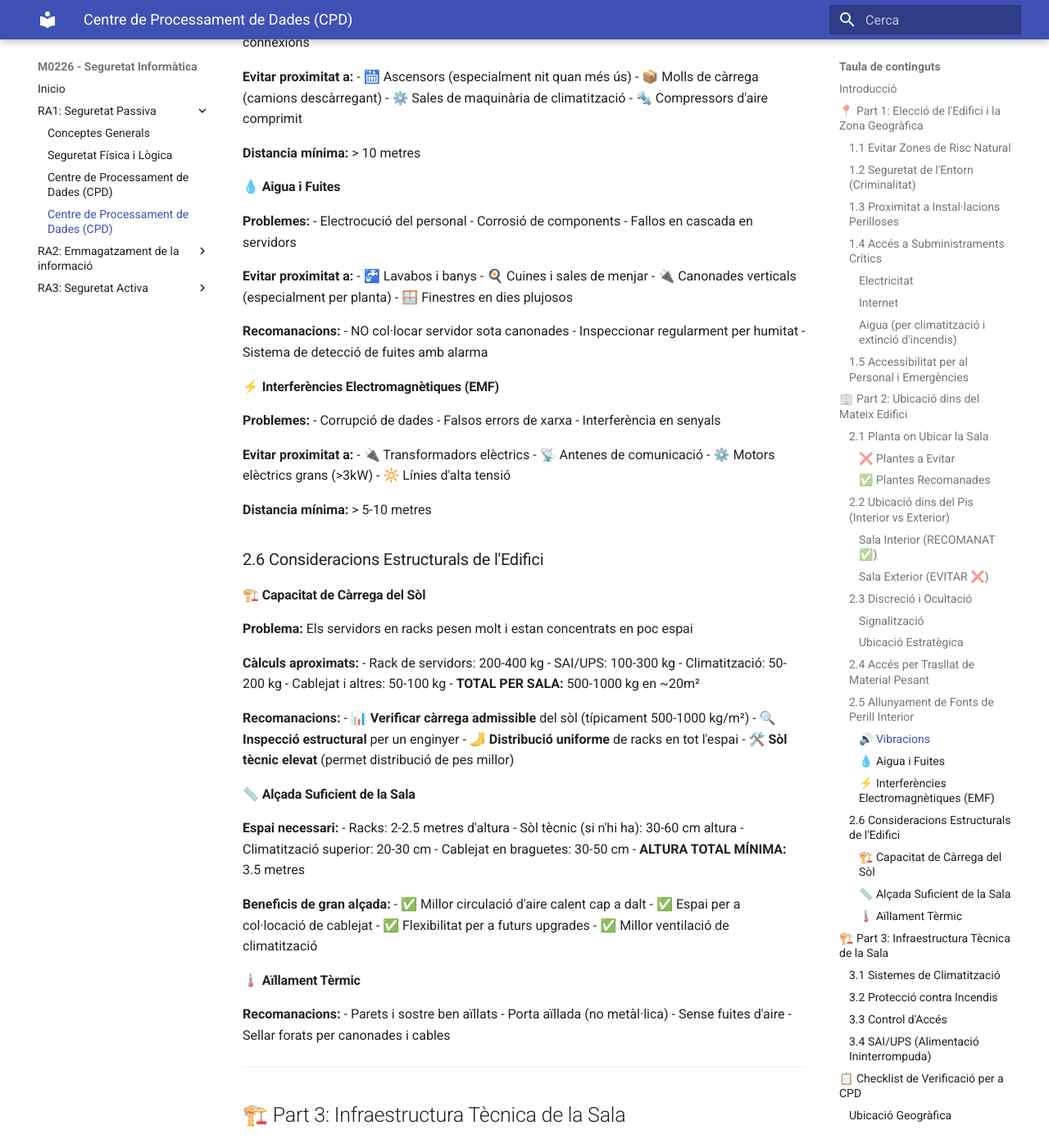
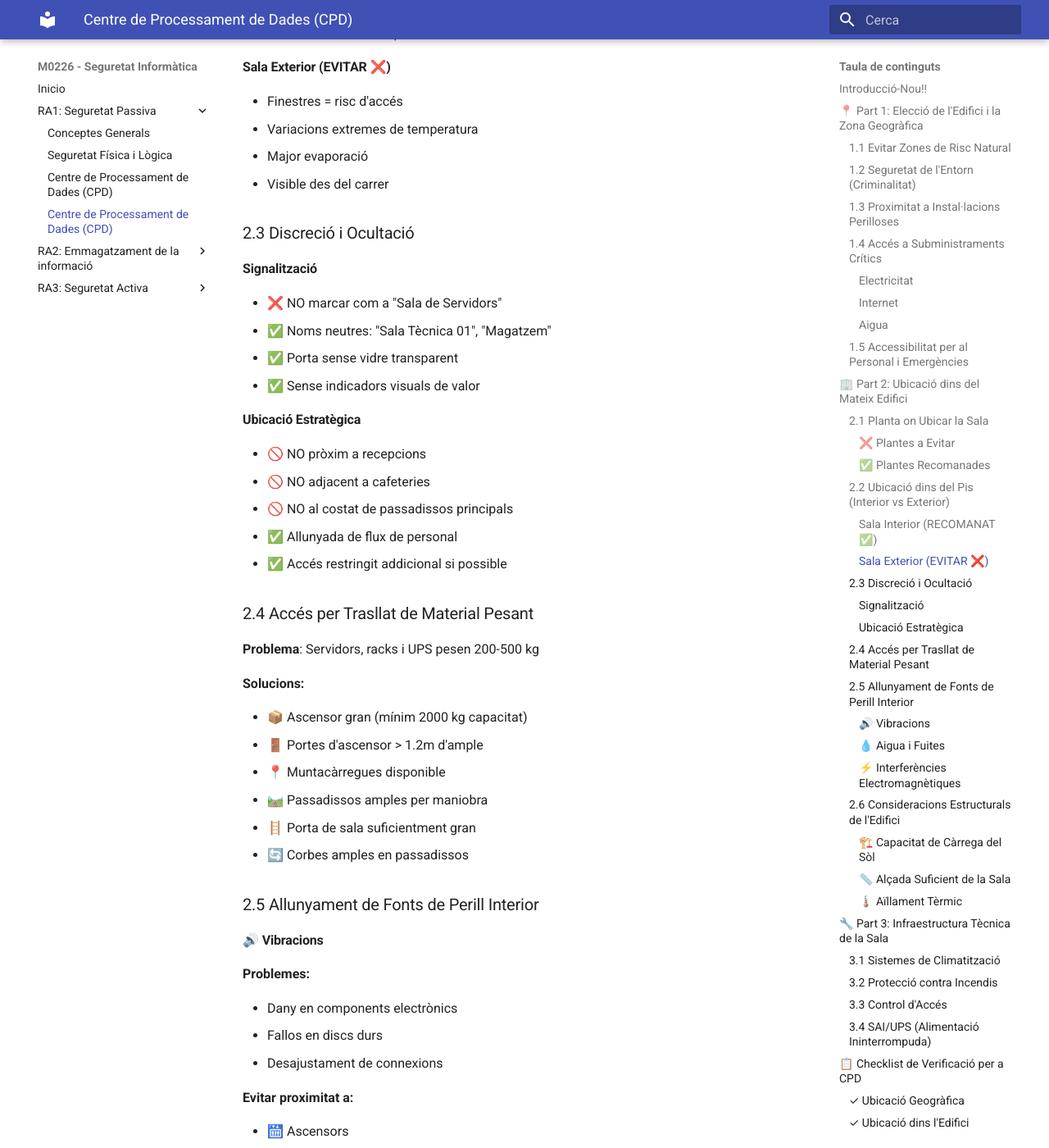
Before and after one commit to lmontesi365/m0226SI, an MkDocs documentation site: the page built from docs/ra1/servidors.md, in a window 1280 px wide and 1400 px high, scrolled down 4129 px. Shown: the whole window at 82% size. Built offline with MkDocs 1.6.1 and Material for MkDocs 9.7.7, drawn with Linux system fonts in a browser that asks for light colours; some of the changed text lies outside the part shown.

Commit message:
Revise servidors.md for clarity and updates
Updated the document to improve clarity and organization, including new sections and recommendations for data center location and design.

```diff
--- a/docs/ra1/servidors.md
+++ b/docs/ra1/servidors.md
@@ -1,8 +1,9 @@
+
 # Centre de Processament de Dades (CPD) - Criteris d'Ubicació i Disseny
 
-## Introducció
+## Introducció-Nou!!
 
-Un Centre de Processament de Dades (CPD) o Data Center és la instal·lació física que allotja els servidors, dispositius de xarxa i sistemes de suport necessaris per a l'operació de sistemes informàtics. L'ubicació i el disseny són factors crítics per assegurar la disponibilitat, seguretat i rendiment dels sistemes.
+Un Centre de Processament de Dades (CPD) o Data Center és la instal·lació física que allotja els servidors, dispositius de xarxa i sistemes de suport necessaris per a l'operació de sistemes informàtics. Ubicar-lo adequadament és crític per garantir disponibilitat, seguretat i rendiment.
 
 ---
 
@@ -11,81 +12,91 @@
 ### 1.1 Evitar Zones de Risc Natural
 
 **Problemes:**
-- **Inundacions**: Zones prop de rius, plans al·luvials, àrees baixes propendes a acumular aigua
+
+- **Inundacions**: Zones prop de rius, plans al·luvials, àrees baixes
 - **Terratrèmols**: Regions sismicament actives
 - **Huracans/Tempestes**: Zones costaneres amb risc de vents violents
 - **Nevades extremes**: Zones de muntanya amb risc d'allissos
 
 **Recomanacions:**
-- 📊 **Estudiar l'historial meteorològic** dels últims 20-30 anys
-- 🗺️ **Consultar mapes de riscos naturals** de l'Agència de Protecció Civil
-- 📋 **Verificar plans urbanístics** per assegurar que la zona no serà inundable
-- 🏘️ **Evitar zones de construcció recent** (sòl potencialment inestable)
+
+- 📊 Estudiar l'historial meteorològic dels últims 20-30 anys
+- 🗺️ Consultar mapes de riscos naturals de l'Agència de Protecció Civil
+- 📋 Verificar plans urbanístics per assegurar que la zona no serà inundable
+- 🏘️ Evitar zones de construcció recent (sòl potencialment inestable)
 
 ### 1.2 Seguretat de l'Entorn (Criminalitat)
 
 **Problemes:**
+
 - **Robatoris** de dispositius i equipament
 - **Vandalisme** i sabotatge
 - **Intents de trencament** de la seguretat
 
 **Recomanacions:**
-- 📊 **Investigar índexs de criminalitat** del barri
-- 👮 **Proximitat a commissaria de policia** (idealment < 5 km)
-- 🏢 **Zona amb presència empresarial** (no sola, millor amb altres negocis)
-- 🚔 **Patrulles de seguretat** a la zona
+
+- 📊 Investigar índexs de criminalitat del barri
+- 👮 Proximitat a commissaria de policia (idealment < 5 km)
+- 🏢 Zona amb presència empresarial
+- 🚔 Patrulles de seguretat a la zona
 
 ### 1.3 Proximitat a Instal·lacions Perilloses
 
 **Amenaces Externes:**
 
-| Instal·lació | Risc | Distancia Mínima Recomanada |
-|---|---|---|
-| Benzineres | Explosió, incendi | > 500 metres |
-| Fàbriques químiques | Toxicitat, explosió, radiació | > 1 km |
-| Magatzems de combustibles | Incendi, explosió | > 1 km |
-| Zones industrials | Vibració, contaminació | > 500 metres |
-| Aeroports | Crash aeri, radiació | > 10 km |
-| Línies ferroviàries | Vibració, descarrils | > 300 metres |
-| Centrals elèctriques | Radiació, EMF | > 500 metres |
+| Instal·lació | Risc | Distancia Mínima |
+|:---|:---|:---|
+| Benzineres | Explosió, incendi | > 500 m |
+| Fàbriques químiques | Toxicitat, explosió | > 1 km |
+| Magatzems combustibles | Incendi, explosió | > 1 km |
+| Zones industrials | Vibració, contaminació | > 500 m |
+| Aeroports | Crash aeri | > 10 km |
+| Línies ferroviàries | Vibració | > 300 m |
+| Centrals elèctriques | Radiació, EMF | > 500 m |
 
 **Recomanacions:**
-- 📍 **Ubicar en zona comercial o residencial tranquila**
-- 🗺️ **Consultar plànols urbans** per identificar instal·lacions properes
-- 📞 **Contactar amb autoritats** per confirmar seguretat
+
+- 📍 Ubicar en zona comercial o residencial tranquila
+- 🗺️ Consultar plànols urbans per identificar instal·lacions properes
+- 📞 Contactar amb autoritats per confirmar seguretat
 
 ### 1.4 Accés a Subministraments Crítics
 
 #### Electricitat
-- **Redundancia**: Connexió a múltiples subestacions elèctriques (idealment 2-3 independents)
+
+- **Redundancia**: Connexió a múltiples subestacions elèctriques
 - **Tensió**: Verificar estabilitat de voltatge
-- **Capacitat**: Suministre suficient per a la demanda actual + creixement
+- **Capacitat**: Suministre suficient per a demanda actual + creixement
 - **Qualitat**: Baixa taxa de talls (< 99.5% interrupcions anuals)
 
 #### Internet
+
 - **Múltiples operadores** (fibra òptica òptim)
-- **Ample de banda** > 1 Gbps (recomendable 10 Gbps)
-- **SLA (Service Level Agreement)** amb % de disponibilitat garantit (99.9% mínim)
-- **Cobertura geogràfica** de proveïdors
+- **Ample de banda**: > 1 Gbps (recomendable 10 Gbps)
+- **SLA**: 99.9% mínim de disponibilitat garantida
+- **Cobertura**: Diversos proveïdors
 
-#### Aigua (per climatització i extinció d'incendis)
+#### Aigua
+
 - **Accés fiable** a abasteciment d'aigua
-- **Qualitat** de l'aigua (baixa salinitat)
-- **Pressió** suficient (> 2 bar)
+- **Qualitat**: Baixa salinitat
+- **Pressió**: > 2 bar
 
 ### 1.5 Accessibilitat per al Personal i Emergències
 
 **Requisits 24/7:**
+
 - ✅ Accés les 24 hores del dia, 7 dies per setmana
-- ✅ Disponibilitat de tècnics TI en < 30 minuts
+- ✅ Tècnics TI disponibles en < 30 minuts
 - ✅ Accés immediat per a bombers i policia
-- ✅ Via d'accés sense peatges ni restriccions de trànsit
-- ✅ Aparcament suficient per a vehicles d'emergència
+- ✅ Via d'accés sense peatges ni restriccions
+- ✅ Aparcament per a vehicles d'emergència
 
 **Infraestructura:**
-- 🚗 Carreteres principals properes (no callejons)
+
+- 🚗 Carreteres principals properes
 - 🚌 Accés a transports públics
-- ⛽ Gasolineres i altres serveis propers
+- ⛽ Serveis propers (gasolinera, etc.)
 
 ---
 
@@ -96,161 +107,181 @@
 #### ❌ Plantes a Evitar
 
 **Soterranis:**
+
 - 💧 Alt risc d'inundació
 - 💨 Acumulació de humitat
 - 🦊 Accés més fàcil de vulnerar
 - 🚪 Menys sortides d'emergència
 
 **Plantes Baixes:**
+
 - 💧 Inundacions per aiguals
 - 🏃 Accessibilitat a vianants
 - 🚪 Portes exposades al carrer
 
-**Últimes Plantes (Cobertes):**
-- 💧 Filtracions d'aigua de la pluja
+**Últimes Plantes:**
+
+- 💧 Filtracions d'aigua de pluja
 - ☀️ Escalfor excessiva (> 35ºC)
 - 🌪️ Major exposició a vents
 
 #### ✅ Plantes Recomanades
+
 - **Plantes intermedies** (2a a 5a planta)
-- **Allunyades de cobertes** (evitar filtracions)
-- **Allunyades de base** (evitar inundacions)
+- Allunyades de cobertes i base
+- Equilibri entre seguretat i accessibilitat
 
 ### 2.2 Ubicació dins del Pis (Interior vs Exterior)
 
 #### Sala Interior (RECOMANAT ✅)
 
 **Avantatges:**
-- Sense finestres a l'exterior → menor risc d'accés
-- Menor exposició a luz, radiació solar
-- Millor aïllament tèrmic i de soroll
+
+- Sense finestres externes
+- Menor risc d'accés
+- Millor aïllament tèrmic
 - Menor humitat de l'exterior
 
 **Ubicació ideal:**
-- Al centre del pis (no als extrems)
+
+- Al centre del pis
 - Allunyada de façanes externes
-- Enrevolada d'altres espais (oficines, magatzems)
+- Enrevolada d'altres espais
 
 #### Sala Exterior (EVITAR ❌)
-- Finestres = risc d'accés i robatori
-- Escalfor/fred del exterior
-- Major evaporació d'aire humit
+
+- Finestres = risc d'accés
+- Variacions extremes de temperatura
+- Major evaporació
 - Visible des del carrer
 
 ### 2.3 Discreció i Ocultació
 
 #### Signalització
-- ❌ NO marcar com a "Sala de Servidors" a la porta
-- ✅ Usar noms neutres: "Sala Tècnica 01", "Magatzem", "Sala de Manteniment"
+
+- ❌ NO marcar com a "Sala de Servidors"
+- ✅ Noms neutres: "Sala Tècnica 01", "Magatzem"
 - ✅ Porta sense vidre transparent
-- ✅ Sense indicadors visuals de que hi ha equip costós
+- ✅ Sense indicadors visuals de valor
 
 #### Ubicació Estratègica
-- 🚫 NO pròxim a recepcions (menys vigilants)
-- 🚫 NO adjacent a cafeteries (accés de moltes persones)
+
+- 🚫 NO pròxim a recepcions
+- 🚫 NO adjacent a cafeteries
 - 🚫 NO al costat de passadissos principals
 - ✅ Allunyada de flux de personal
-- ✅ Si possible, amb un accés restringit addicional
+- ✅ Accés restringit addicional si possible
 
 ### 2.4 Accés per Trasllat de Material Pesant
 
-**Problema:** Servidors, racks i SAI/UPS són equipaments molt pesats (200-500 kg cada un)
+**Problema**: Servidors, racks i UPS pesen 200-500 kg
 
 **Solucions:**
-- 📦 **Ascensor gran** (mínim 2000 kg de capacitat)
-- 🚪 **Portes d'ascensor suficientment grans** (> 1.2m d'ample)
-- 📍 **Planta accessible** amb muntacàrregues (no pisos alts sense elevador)
-- 🛤️ **Passadissos amples** per maniobrar carros de transport
-- 🪜 **Porta de la sala suficientment gran** per passar racks
-- 🔄 **Corbes amples** en passadissos (evitar eixarxos)
+
+- 📦 Ascensor gran (mínim 2000 kg capacitat)
+- 🚪 Portes d'ascensor > 1.2m d'ample
+- 📍 Muntacàrregues disponible
+- 🛤️ Passadissos amples per maniobra
+- 🪜 Porta de sala suficientment gran
+- 🔄 Corbes amples en passadissos
 
 ### 2.5 Allunyament de Fonts de Perill Interior
 
 #### 🔊 Vibracions
 
 **Problemes:**
-- Dañen components electrònics
-- Provoquen fallos en discs durs
+
+- Dany en components electrònics
+- Fallos en discs durs
 - Desajustament de connexions
 
 **Evitar proximitat a:**
-- 🛗 Ascensors (especialment nit quan més ús)
-- 📦 Molls de càrrega (camions descàrregant)
-- ⚙️ Sales de maquinària de climatització
+
+- 🛗 Ascensors
+- 📦 Molls de càrrega
+- ⚙️ Maquinària de climatització
 - 🔩 Compressors d'aire comprimit
 
-**Distancia mínima:** > 10 metres
+**Distancia mínima**: > 10 metres
 
 #### 💧 Aigua i Fuites
 
 **Problemes:**
+
 - Electrocució del personal
 - Corrosió de components
-- Fallos en cascada en servidors
+- Fallos en cascada de servidors
 
 **Evitar proximitat a:**
+
 - 🚰 Lavabos i banys
 - 🍳 Cuines i sales de menjar
-- 🔌 Canonades verticals (especialment per planta)
+- 🔌 Canonades verticals
 - 🪟 Finestres en dies plujosos
 
 **Recomanacions:**
-- NO col·locar servidor sota canonades
-- Inspeccionar regularment per humitat
-- Sistema de detecció de fuites amb alarma
 
-#### ⚡ Interferències Electromagnètiques (EMF)
+- NO col·locar servidors sota canonades
+- Inspecció regular per humitat
+- Sistema de detecció de fuites
+
+#### ⚡ Interferències Electromagnètiques
 
 **Problemes:**
+
 - Corrupció de dades
 - Falsos errors de xarxa
 - Interferència en senyals
 
 **Evitar proximitat a:**
+
 - 🔌 Transformadors elèctrics
 - 📡 Antenes de comunicació
-- ⚙️ Motors elèctrics grans (>3kW)
+- ⚙️ Motors elèctrics grans (>3 kW)
 - 🔆 Línies d'alta tensió
 
-**Distancia mínima:** > 5-10 metres
+**Distancia mínima**: > 5-10 metres
 
 ### 2.6 Consideracions Estructurals de l'Edifici
 
 #### 🏗️ Capacitat de Càrrega del Sòl
 
-**Problema:** Els servidors en racks pesen molt i estan concentrats en poc espai
+**Problema**: Servidors concentrats en poc espai
 
 **Càlculs aproximats:**
+
 - Rack de servidors: 200-400 kg
 - SAI/UPS: 100-300 kg
 - Climatització: 50-200 kg
 - Cablejat i altres: 50-100 kg
-- **TOTAL PER SALA:** 500-1000 kg en ~20m²
+- **TOTAL**: 500-1000 kg en ~20 m²
 
 **Recomanacions:**
-- 📊 **Verificar càrrega admissible** del sòl (típicament 500-1000 kg/m²)
-- 🔍 **Inspecció estructural** per un enginyer
-- 🦶 **Distribució uniforme** de racks en tot l'espai
-- 🛠️ **Sòl tècnic elevat** (permet distribució de pes millor)
+
+- 📊 Verificar càrrega admissible del sòl (500-1000 kg/m²)
+- 🔍 Inspecció estructural per enginyer
+- 🦶 Distribució uniforme de racks
+- 🛠️ Sòl tècnic elevat (millor distribució)
 
 #### 📏 Alçada Suficient de la Sala
 
 **Espai necessari:**
-- Racks: 2-2.5 metres d'altura
-- Sòl tècnic (si n'hi ha): 30-60 cm altura
+
+- Racks: 2-2.5 metres
+- Sòl tècnic: 30-60 cm
 - Climatització superior: 20-30 cm
 - Cablejat en braguetes: 30-50 cm
-- **ALTURA TOTAL MÍNIMA:** 3.5 metres
+- **ALTURA MÍNIMA**: 3.5 metres
 
-**Beneficis de gran alçada:**
-- ✅ Millor circulació d'aire calent cap a dalt
-- ✅ Espai per a col·locació de cablejat
-- ✅ Flexibilitat per a futurs upgrades
-- ✅ Millor ventilació de climatització
+**Beneficis:**
+
+- ✅ Millor circulació d'aire calent
+- ✅ Espai per cablejat
+- ✅ Flexibilitat per futurs upgrades
+- ✅ Millor ventilació
 
 #### 🌡️ Aïllament Tèrmic
 
-**Recomanacions:**
 - Parets i sostre ben aïllats
 - Porta aïllada (no metàl·lica)
 - Sense fuites d'aire
@@ -258,89 +289,93 @@
 
 ---
 
-## 🏗️ Part 3: Infraestructura Tècnica de la Sala
+## 🔧 Part 3: Infraestructura Tècnica de la Sala
 
 ### 3.1 Sistemes de Climatització
 
 | Aspecte | Especificació |
-|---|---|
-| **Temperatura** | 18-27ºC (idealment 20-24ºC) |
+|:---|:---|
+| **Temperatura** | 18-27 ºC (idealment 20-24 ºC) |
 | **Humitat relativa** | 40-55% (idealment 45-50%) |
-| **Canvis de temperatura/hora** | < 5ºC |
-| **Redundancia** | Mínim 2 sistemes independents |
+| **Canvis/hora** | < 5 ºC |
+| **Redundancia** | Mínim 2 sistemes |
 | **Monitorització** | Sensors continus amb alarma |
 
 **Tipus:**
-- 🌀 **AC de precisió**: Refrigeració distribuïda uniforme
-- 🚀 **Ventilació en cambra fria**: Sòl tècnic amb aire fred
-- 🧊 **Evaporadors**: Per espais petits
+
+- 🌀 AC de precisió: Refrigeració distribuïda uniforme
+- 🚀 Ventilació en cambra fria: Sòl tècnic amb aire fred
+- 🧊 Evaporadors: Per espais petits
 
 ### 3.2 Protecció contra Incendis
 
-- 🚨 Detectores de fums (automàtiques)
-- 🧯 Sistemes d'extinció amb gas inert (no afecta els equips)
-- 💨 Detecció de fums incident (pre-incendi)
+- 🚨 Detectores de fums automàtiques
+- 🧯 Sistemes d'extinció amb gas inert
+- 💨 Detecció de fums incident
 - 🚪 Compuertes tallafocs automàtiques
-- 📋 Plan d'evacuació clara
+- 📋 Pla d'evacuació clar
 
 ### 3.3 Control d'Accés
 
 - 🔑 Acceso per tarjeta o biometria
-- 📹 Càmera de seguretat apuntant a la porta
-- 📊 Registre de tots els accessos (qui, quan)
-- 🔔 Alarma si algú entra sense autorització
+- 📹 Càmera de seguretat a la porta
+- 📊 Registre de tots els accessos
+- 🔔 Alarma sense autorització
 
 ### 3.4 SAI/UPS (Alimentació Ininterrompuda)
 
-- ⏱️ Autonomia mínima: 10-15 minuts (permet aturada controlada)
-- 🔌 Connectat a tots els sistemes crítics
-- 📈 Capacitat proporcional a la demanda
-- 🔄 Prova mensual de transferencia automàtica
+- ⏱️ Autonomia mínima: 10-15 minuts
+- 🔌 Connectat a sistemes crítics
+- 📈 Capacitat proporcional a demanda
+- 🔄 Prova mensual de transferència
 
 ---
 
 ## 📋 Checklist de Verificació per a CPD
 
-### Ubicació Geogràfica
-- [ ] Zona sense desastres naturals recurrents
+### ✓ Ubicació Geogràfica
+
+- [ ] Zona sense desastres naturals
 - [ ] Baixa criminalitat documentada
-- [ ] Allunyada de instal·lacions perilloses (> 500m-1km)
+- [ ] Allunyada de instal·lacions perilloses
 - [ ] Accés a electricitat redundant
-- [ ] Accés a internet de múltiples operadores
-- [ ] Accés 24/7 per a personal i emergències
+- [ ] Internet de múltiples operadores
+- [ ] Accés 24/7 per personal i emergències
 
-### Ubicació dins l'Edifici
-- [ ] Planta intermedia (evitar base i cobertes)
-- [ ] Sala interior sense finestres externes
-- [ ] Allunyada de recepcions i passadissos
+### ✓ Ubicació dins l'Edifici
+
+- [ ] Planta intermedia (2a-5a planta)
+- [ ] Sala interior sense finestres
+- [ ] Allunyada de recepcions
 - [ ] No senyalitzada externament
-- [ ] Accés per muntacàrregues/ascensor gran
-- [ ] > 10m d'ascensors i molls de càrrega
-- [ ] > 5-10m de transformadors i antenes
-- [ ] NO sota canonades ni lavabos
+- [ ] Accés per muntacàrregues
+- [ ] > 10 m d'ascensors i molls
+- [ ] > 5-10 m de transformadors
+- [ ] NO sota canonades ni banys
 
-### Infraestructura Tècnica
-- [ ] Climatització de precisió i redundant
-- [ ] Temperatura 18-27ºC, humitat 40-55%
-- [ ] Detectores de fums i extinció automàtica
-- [ ] Control d'accés físic (tarjeta/biometria)
-- [ ] Càmares de vigilancia 24/7
-- [ ] SAI/UPS amb >= 15 min autonomia
-- [ ] Sòl tècnic elevat (si espai)
-- [ ] Alçada suficient (>3.5m)
+### ✓ Infraestructura Tècnica
+
+- [ ] Climatització de precisió
+- [ ] Temperatura 18-27 ºC
+- [ ] Humitat 40-55%
+- [ ] Detectores de fums i extinció
+- [ ] Control d'accés físic
+- [ ] Càmares 24/7
+- [ ] SAI/UPS ≥ 15 min autonomia
+- [ ] Sòl tècnic elevat
+- [ ] Alçada ≥ 3.5 m
 - [ ] Capacitat de càrrega verificada
 
 ---
 
 ## 🎯 Conclusió
 
-L'ubicació i el disseny d'un CPD és **crítica per a la disponibilitat i seguretat** de les operacions informàtiques. Una bona ubicació prevé la majoria de fallos físics i permet que la seguretat dels sistemes sigui robusta.
+L'ubicació i el disseny d'un CPD és **crítica per a la disponibilitat i seguretat** de les operacions informàtiques. Una bona ubicació prevé la majoria de problemes físics.
 
-Seleccionar correctament:
-- 🌍 La zona geogràfica (amb riscos naturals baixos i serveis essencials accessibles)
-- 🏢 La localització dins l'edifici (allunyada de perills i discreta)
+**Seleccionar correctament:**
+
+- 🌍 La zona geogràfica (riscos naturals baixos)
+- 🏢 La localització dins l'edifici (allunyada de perills)
 - 🔧 La infraestructura tècnica (climatització, seguretat, alimentació)
 
-són inversions que es recuperen ràpidament en forma de menor nombre d'incidents i menys temps d'inactivitat.
-
 **Recorda:** Un centre de dades ben dissenyat és una inversió que es recupera en menys temps de funcionament sense incidents.
```
